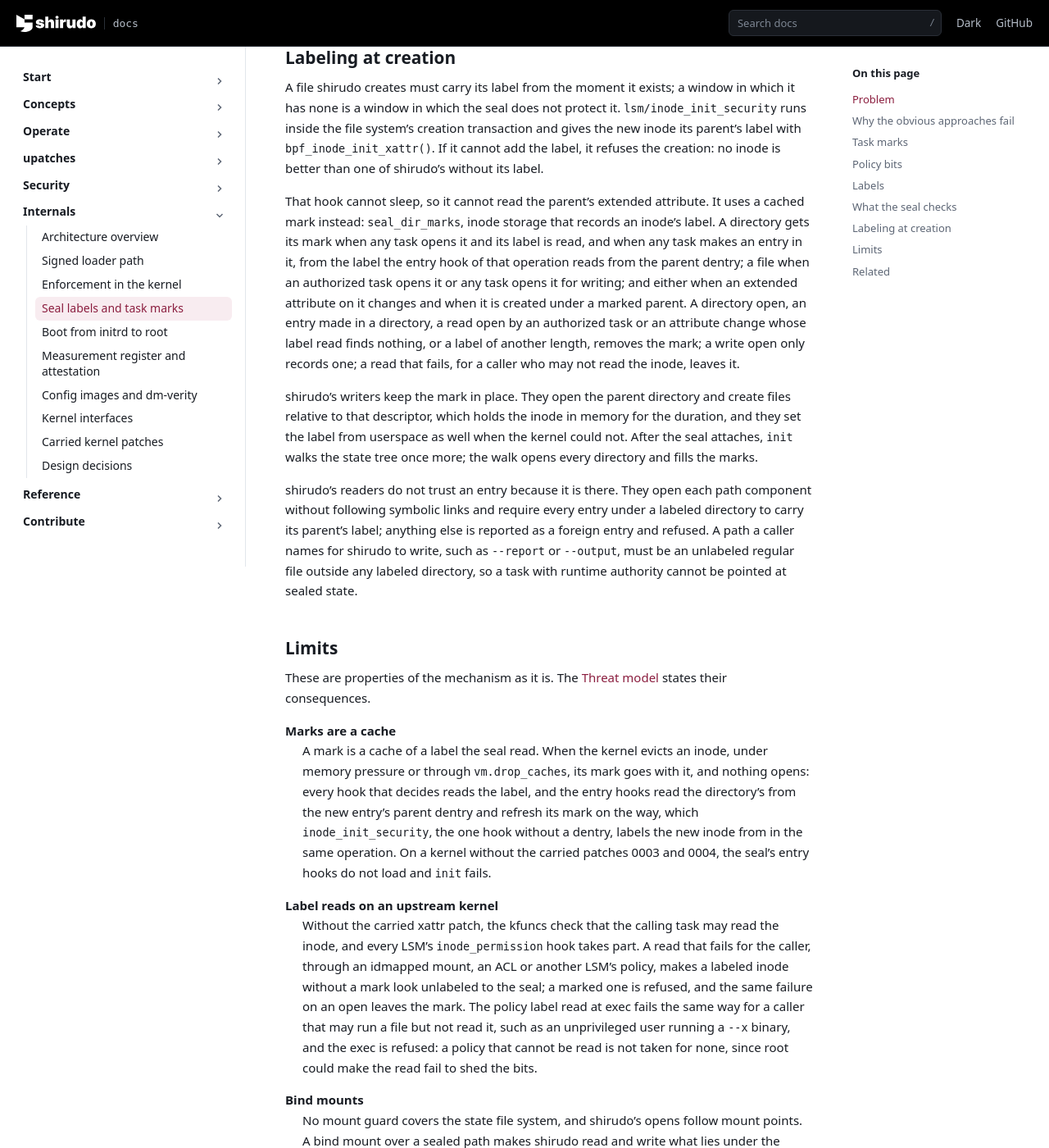
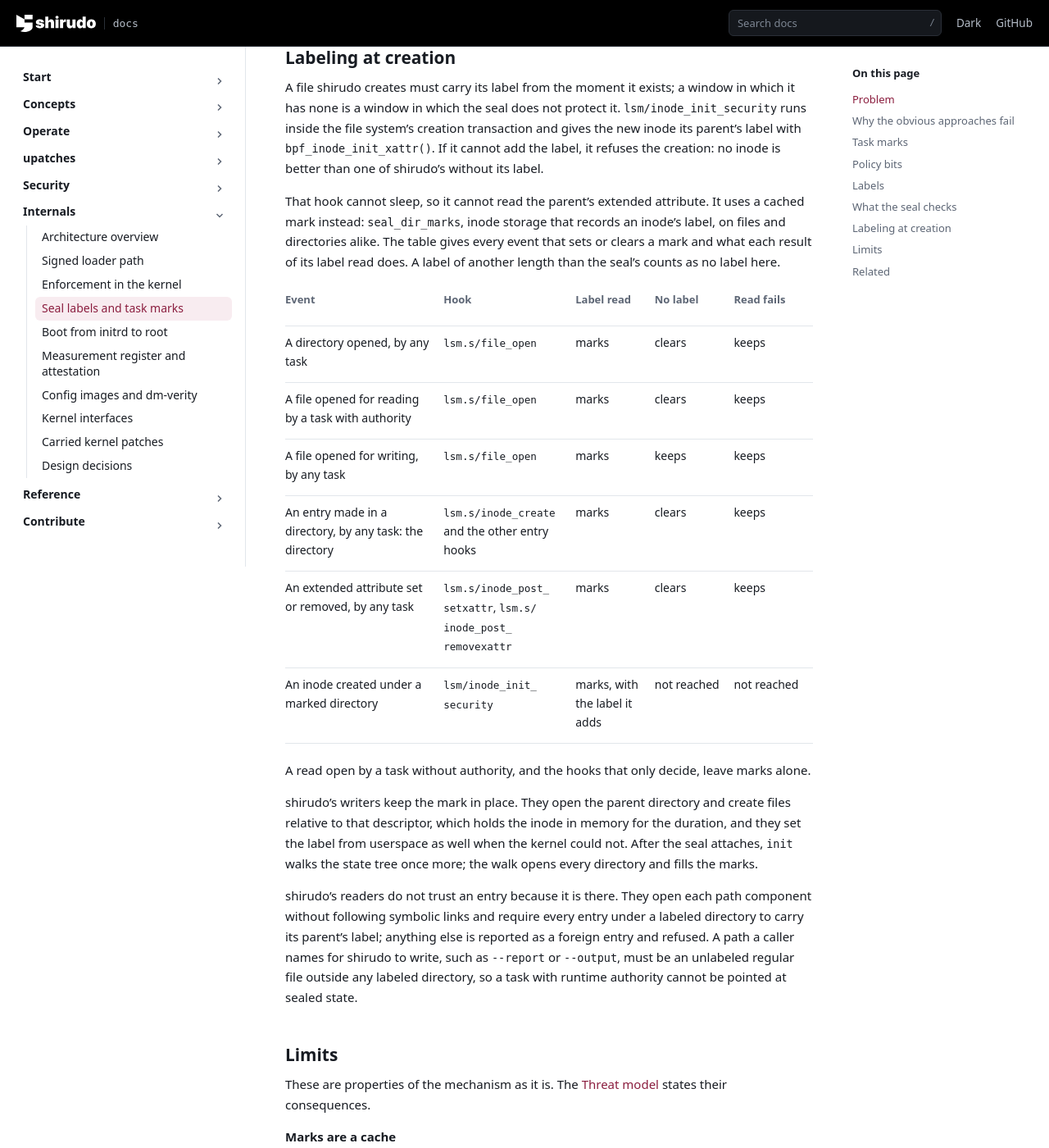
Before and after one commit to AliBashaSY/shirudo, a Sphinx documentation site: the page built from Documentation/internals/seal.rst, in a window 1280 px wide and 1400 px high, scrolled down 6012 px. Shown: the whole window at 82% size. Built offline with Sphinx 7.4.7, drawn with Linux system fonts in a browser that asks for light colours; pages that are not in the unit, such as notebooks, are missing from menus.

Commit message:
docs: put the events that set and clear a seal mark in a table
seal.rst gives the events that set or clear a mark in two sentences,
the second of them 50 words long, that pair six events with three
outcomes each: which task's directory open, entry, read open, write
open, attribute change or creation records a mark, and which of them
removes it when the label read finds nothing or leaves it when the read
fails. It is the hardest passage to parse on the internals pages.

Give each event a row with its hook and the three outcomes, from
seal_mark() and its callers in bpf/seal.c (:161-176, 338-367, 400-428,
444-465, 497-513).

Signed-off-by: Daniel Borkmann <daniel@iogearbox.net>

```diff
--- a/Documentation/internals/seal.rst
+++ b/Documentation/internals/seal.rst
@@ -319,16 +319,53 @@ creation: no inode is better than one of shirudo's without its label.
 
 That hook cannot sleep, so it cannot read the parent's extended
 attribute. It uses a cached mark instead: ``seal_dir_marks``, inode
-storage that records an inode's label. A directory gets its mark when
-any task opens it and its label is read, and when any task makes an
-entry in it, from the label the entry hook of that operation reads from
-the parent dentry; a file when an authorized task opens it or any task
-opens it for writing; and either when an extended attribute on it
-changes and when it is created under a marked parent. A directory open,
-an entry made in a directory, a read open by an authorized task or an
-attribute change whose label read finds nothing, or a label of another
-length, removes the mark; a write open only records one; a read that fails, for a caller who may
-not read the inode, leaves it.
+storage that records an inode's label, on files and directories alike.
+The table gives every event that sets or clears a mark and what each
+result of its label read does. A label of another length than the
+seal's counts as no label here.
+
+.. list-table::
+   :header-rows: 1
+   :widths: 30 25 15 15 15
+
+   * - Event
+     - Hook
+     - Label read
+     - No label
+     - Read fails
+   * - A directory opened, by any task
+     - ``lsm.s/file_open``
+     - marks
+     - clears
+     - keeps
+   * - A file opened for reading by a task with authority
+     - ``lsm.s/file_open``
+     - marks
+     - clears
+     - keeps
+   * - A file opened for writing, by any task
+     - ``lsm.s/file_open``
+     - marks
+     - keeps
+     - keeps
+   * - An entry made in a directory, by any task: the directory
+     - ``lsm.s/inode_create`` and the other entry hooks
+     - marks
+     - clears
+     - keeps
+   * - An extended attribute set or removed, by any task
+     - ``lsm.s/inode_post_setxattr``, ``lsm.s/inode_post_removexattr``
+     - marks
+     - clears
+     - keeps
+   * - An inode created under a marked directory
+     - ``lsm/inode_init_security``
+     - marks, with the label it adds
+     - not reached
+     - not reached
+
+A read open by a task without authority, and the hooks that only decide,
+leave marks alone.
 
 shirudo's writers keep the mark in place. They open the parent directory
 and create files relative to that descriptor, which holds the inode in
```
